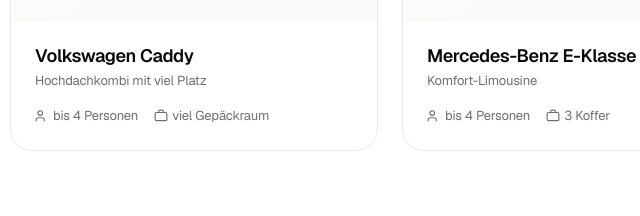
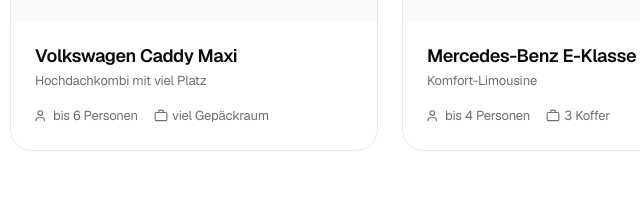
Before and after one commit to A1P0S/taxi_brannenburg, a website: page flotte.html in a window 1280 px wide. Shown: the part 752-968 px from the top of the page, 446-1086 px from the left. Drawn offline with nearby package versions, Linux system fonts and the light colour scheme.

Commit message:
Update Caddy model and homepage copy

```diff
--- a/flotte.html
+++ b/flotte.html
@@ -4,12 +4,12 @@
   <meta charset="UTF-8">
   <meta name="viewport" content="width=device-width, initial-scale=1.0">
   <title>Flotte — Taxi Brannenburg | Unsere Taxi-Fahrzeuge im Inntal</title>
-  <meta name="description" content="Die Taxi-Flotte von Taxi Brannenburg: VW Touran, VW Caddy, Mercedes-Benz E-Klasse und Toyota Corolla. Modern, sauber, sicher.">
+  <meta name="description" content="Die Taxi-Flotte von Taxi Brannenburg: VW Touran, VW Caddy Maxi, Mercedes-Benz E-Klasse und Toyota Corolla. Modern, sauber, sicher.">
   <link rel="canonical" href="https://www.taxi-brannenburg.com/flotte.html">
   <meta name="robots" content="index, follow">
   <meta name="theme-color" content="#0A0A0A">
   <meta property="og:title" content="Flotte — Taxi Brannenburg">
-  <meta property="og:description" content="Unsere Taxi-Flotte: VW Touran, VW Caddy, Mercedes-Benz E-Klasse und Toyota Corolla.">
+  <meta property="og:description" content="Unsere Taxi-Flotte: VW Touran, VW Caddy Maxi, Mercedes-Benz E-Klasse und Toyota Corolla.">
   <meta property="og:type" content="website">
   <meta property="og:url" content="https://www.taxi-brannenburg.com/flotte.html">
   <meta property="og:locale" content="de_DE">
@@ -20,7 +20,7 @@
   <meta property="og:image:alt" content="Taxi Brannenburg Logo">
   <meta name="twitter:card" content="summary_large_image">
   <meta name="twitter:title" content="Flotte — Taxi Brannenburg">
-  <meta name="twitter:description" content="VW Touran, VW Caddy, Mercedes-Benz E-Klasse und Toyota Corolla.">
+  <meta name="twitter:description" content="VW Touran, VW Caddy Maxi, Mercedes-Benz E-Klasse und Toyota Corolla.">
   <meta name="twitter:image" content="https://www.taxi-brannenburg.com/static/images/logo.png">
   <meta name="application-name" content="Taxi Brannenburg">
   <meta name="apple-mobile-web-app-title" content="Taxi Brannenburg">
@@ -134,10 +134,10 @@
             </svg>
           </div>
           <div class="fleet-body">
-            <h3>Volkswagen Caddy</h3>
+            <h3>Volkswagen Caddy Maxi</h3>
             <p class="fleet-sub">Hochdachkombi mit viel Platz</p>
             <div class="fleet-specs">
-              <span><svg viewBox="0 0 24 24" fill="none" stroke="currentColor" stroke-width="2"><path d="M16 21v-2a4 4 0 0 0-4-4H6a4 4 0 0 0-4 4v2"/><circle cx="9" cy="7" r="4"/></svg>bis 4 Personen</span>
+              <span><svg viewBox="0 0 24 24" fill="none" stroke="currentColor" stroke-width="2"><path d="M16 21v-2a4 4 0 0 0-4-4H6a4 4 0 0 0-4 4v2"/><circle cx="9" cy="7" r="4"/></svg>bis 6 Personen</span>
               <span><svg viewBox="0 0 24 24" fill="none" stroke="currentColor" stroke-width="2"><rect x="2" y="6" width="20" height="14" rx="2"/><path d="M8 6V4a2 2 0 0 1 2-2h4a2 2 0 0 1 2 2v2"/></svg>viel Gepäckraum</span>
             </div>
           </div>
```
Also changed, not shown: index.html (+1 -1 lines).
